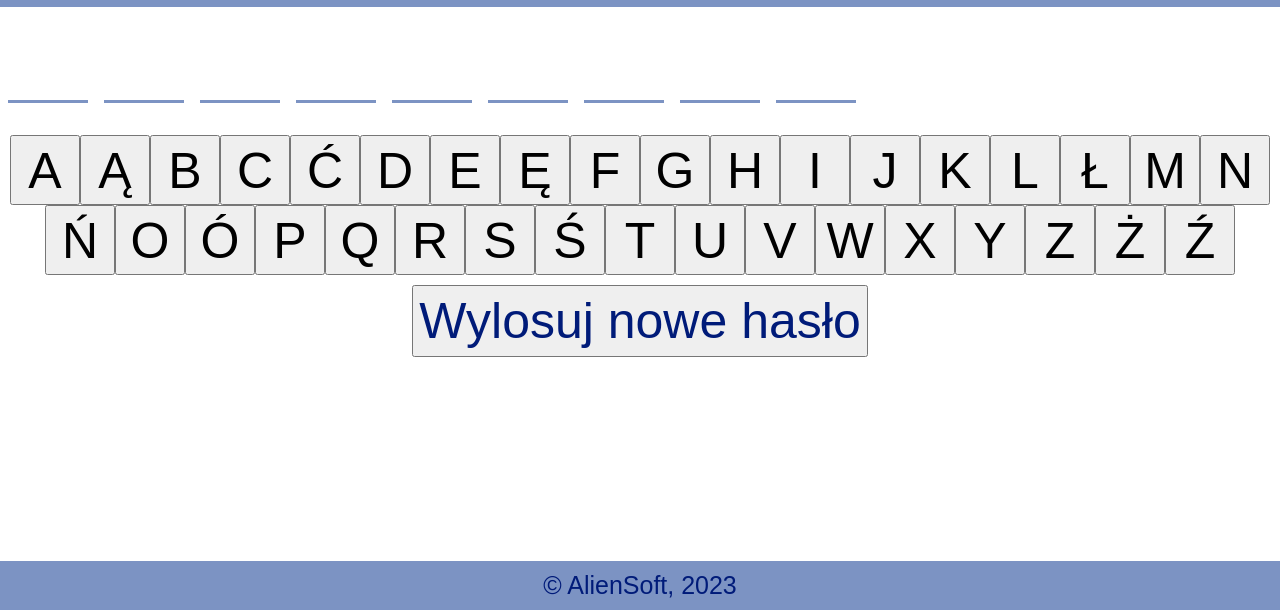
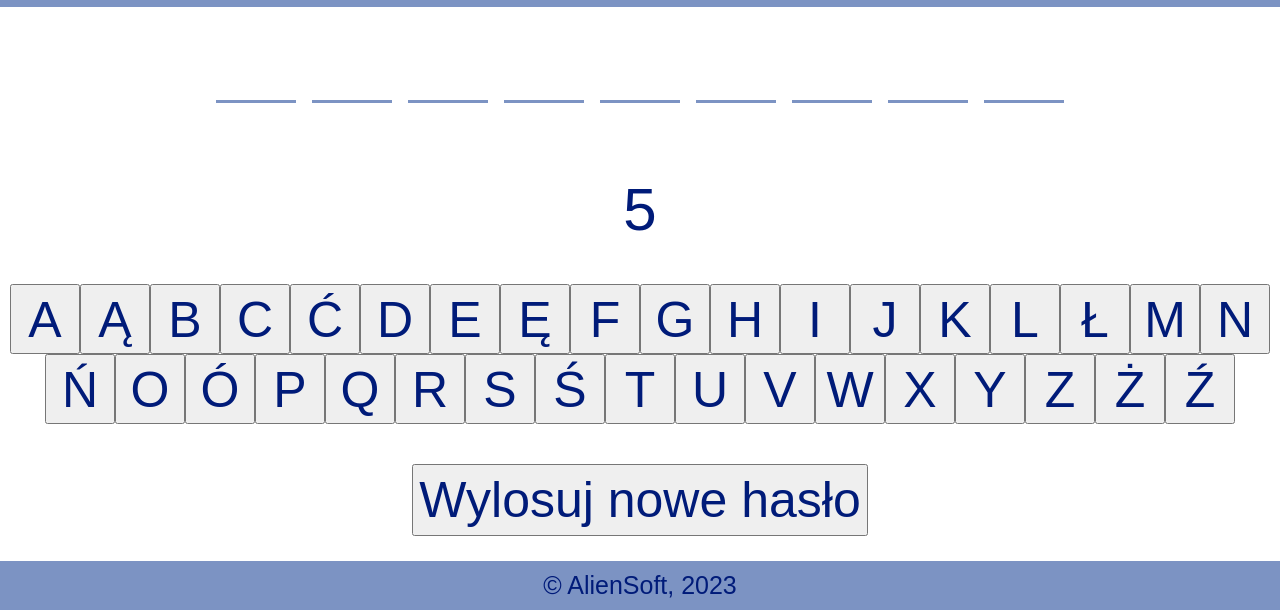
Before and after one commit to IrekBigaj/hangman, a plain HTML site: page index.html in a window 1280 px wide. Both pictures are taken after a click on the button "Wylosuj nowe hasło". Shown: the part 190-800 px from the top of the page. Drawn offline with Linux system fonts and the light colour scheme.

Commit message:
Some new changes - styles, js, attempts

```diff
--- a/css/styles.css
+++ b/css/styles.css
@@ -25,6 +25,10 @@ body {
 	text-align: center;
 }
 
+button {
+	cursor: pointer;
+}
+
 .button_lang {
 	cursor: pointer;
 	display: inline-block;
@@ -46,13 +50,16 @@ body {
 }
 
 .game-data {
-	padding: 0;
-	margin: 0;
-	width: 100%;
+	padding: 40px;
+
 	text-align: center;
+	justify-content: center;
+	font-size: 60px;
+	text-decoration: solid;
+	color: var(--main_text_color);
 }
 
-.game-sentence {
+#game-sentence {
 	padding: 0;
 	margin: 0;
 	width: 100%;
@@ -90,19 +97,28 @@ body {
 	width: 70px;
 	height: 70px;
 	padding: 5px;
+	color: var(--main_text_color);
+}
+
+.game-letter:hover {
+	background: var(--special_bgr_color);
+	transition: 0.25s ease;
 }
 
 .game-start {
 	/* text-transform: uppercase; */
 	font-size: 50px;
-	/* width: 70px; */
-	/* height: 70px; */
 	padding: 5px;
 	color: var(--main_text_color);
 }
 
+.game-start:hover {
+	background: var(--special_bgr_color);
+	transition: 0.25s ease;
+}
+
 .start-game {
-	padding: 10px;
+	padding: 40px;
 	text-align: center;
 }
 
--- a/index.html
+++ b/index.html
@@ -23,10 +23,10 @@
             </table>
         </div>
 
+        <div id="game-sentence"></div>
+
         <div class="game-data">
         </div>
-
-        <div id="game-sentence"></div>
 
         <div class="game-letters">
         </div>
--- a/js/scripts.js
+++ b/js/scripts.js
@@ -1,5 +1,7 @@
 //TODO: do przeniesienia do zewnętrznego pliku JSON
 categories: ["Ogólne", "Sport", "Szkoła", "Boże Narodzenie", "Film"];
+levels: ["easy", "medium", "hard"];
+
 
 //TODO: do przeniesienia do zewnętrznego pliku JSON
 // rozbudować o powiązanie z kategoriami, aby po wylosowaniu hasła wyświetlać także kategorię z jakiej jest hasło
@@ -76,7 +78,7 @@ function startGame() {
 	// console.log("Start game button pressed.");
 	generateWord();
 	enableAllLetters();
-	// showNoAttempts();
+	showNoAttempts(attempt_number);
 }
 
 function checkLetterInSentence(letter) {
@@ -93,10 +95,9 @@ function gameOver() {
 
 function showNoAttempts(attempt_number) {
 	//todo
-	const where_attempts = document.getElementsByClassName("game-data");
+	const where_attempts = document.getElementsByClassName("game-data")[0];
 	console.log(where_attempts);
-	where_attempts.innerText = 123;
-	where_attempts.appendChild("123");
+	where_attempts.innerText = attempt_number;
 	console.log(attempt_number);
 }
 
```
Also changed, not shown: 1 other file.
